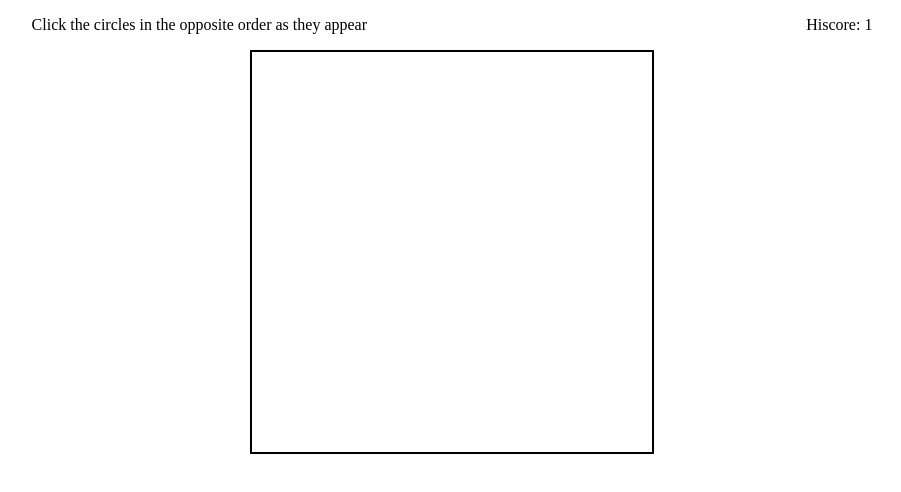
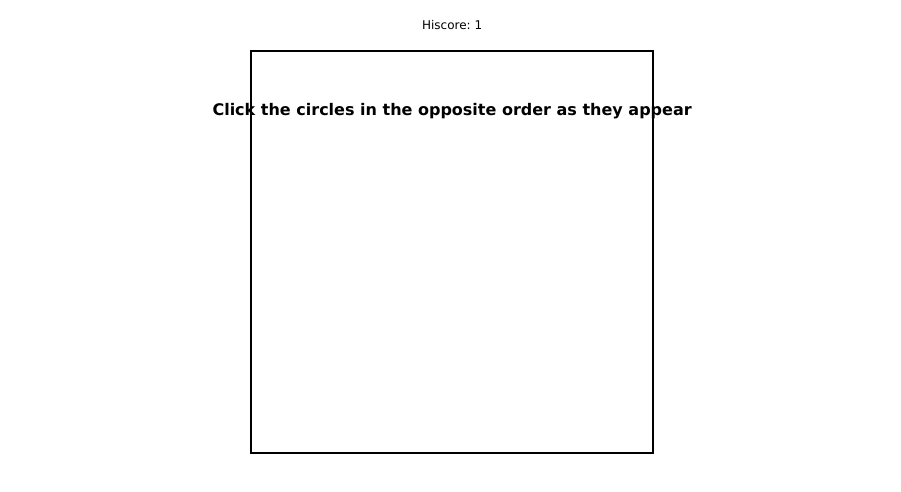
Before and after one commit to johnedvard/circle-back, a website built with Parcel: page index.html in a window 1280 px wide. Shown: the whole page, without its empty margins (188-1089 px from the left). Built offline with nearby package versions, Linux system fonts and the light colour scheme; what kontra, tinymusic would draw is missing.

Commit message:
instructions, log instead of alert for audio suppirt

```diff
--- a/audio.ts
+++ b/audio.ts
@@ -30,7 +30,7 @@ export class Audio {
             this._hiscoreSequence.gain.gain.value = 0.15;
             this._hiscoreSequence.push(note3, note3, note3);
         } catch (error) {
-            alert('audio not supported');
+            console.warn('audio is not supported on this device');
             this._isSupported = false;
         }
     }
--- a/game.ts
+++ b/game.ts
@@ -145,7 +145,20 @@ export class Game {
                 this.createGameObject(level);
             },1000);
         }
-
+        this.displayOrHideInstructions(level);
+    }
+    displayOrHideInstructions(level: number){
+        if (level <= 1) {
+            const instructionEl = document.getElementById('instructions');
+            if (instructionEl && instructionEl.classList.contains('hidden')) {
+                instructionEl.classList.remove('hidden')
+            }
+        } else {
+            const instructionEl = document.getElementById('instructions');
+            if (instructionEl && !instructionEl.classList.contains('hidden')) {
+                instructionEl.classList.add('hidden')
+            }
+        }
     }
     createGameObject (level: number) {
         const maxX = Math.random() * this.gameCanvas.width;
--- a/index.html
+++ b/index.html
@@ -2,6 +2,8 @@
 <head>
     <style>
     body{
+        font-family: Verdana, Geneva, Tahoma, sans-serif;
+        font-size: 12px;
         height: 100%;
         width: auto;
         display: flex;
@@ -42,7 +44,18 @@
         align-items: center;
     }
     .btn {
-
+        font-family: Verdana, Geneva, Tahoma, sans-serif;
+        font-size: 12px;
+    }
+    #instructions {
+        font-size: 16px;
+        font-weight: bolder;
+        position: absolute;
+        width: 100%;
+        height: 20px;
+        top: 100px;
+        pointer-events: none;
+        text-align: center;
     }
     .hidden{
         display: none;
@@ -53,11 +66,10 @@
 </head>
 <body>
     <div class="game-info">
-        <span>Click the circles in the opposite order as they appear</span>
         <div>Hiscore: <span id="hiscore">1</span></div>
         <button id="restartBtn" type="button" class="btn hidden">Restart Current Level</button>
     </div>
-
+    <span id="instructions">Click the circles in the opposite order as they appear</span>
     <canvas id="game" width="400"
         height="400"></canvas>
     <div id="modal" class="modal close">
```
